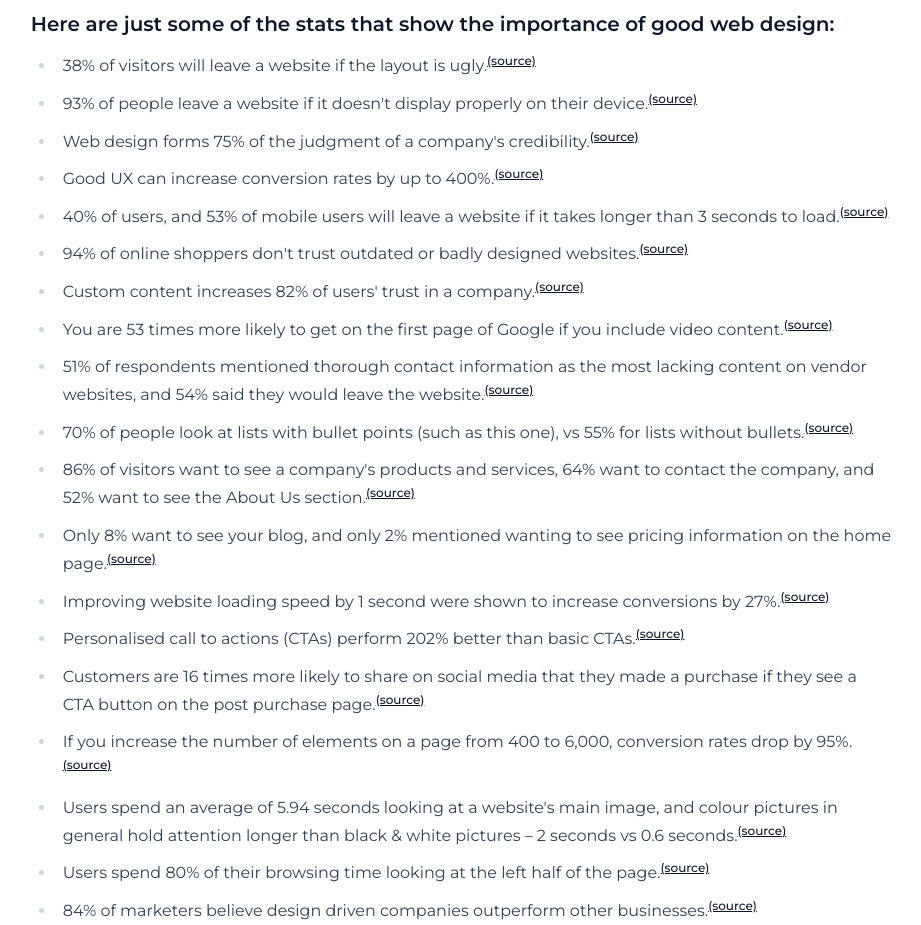
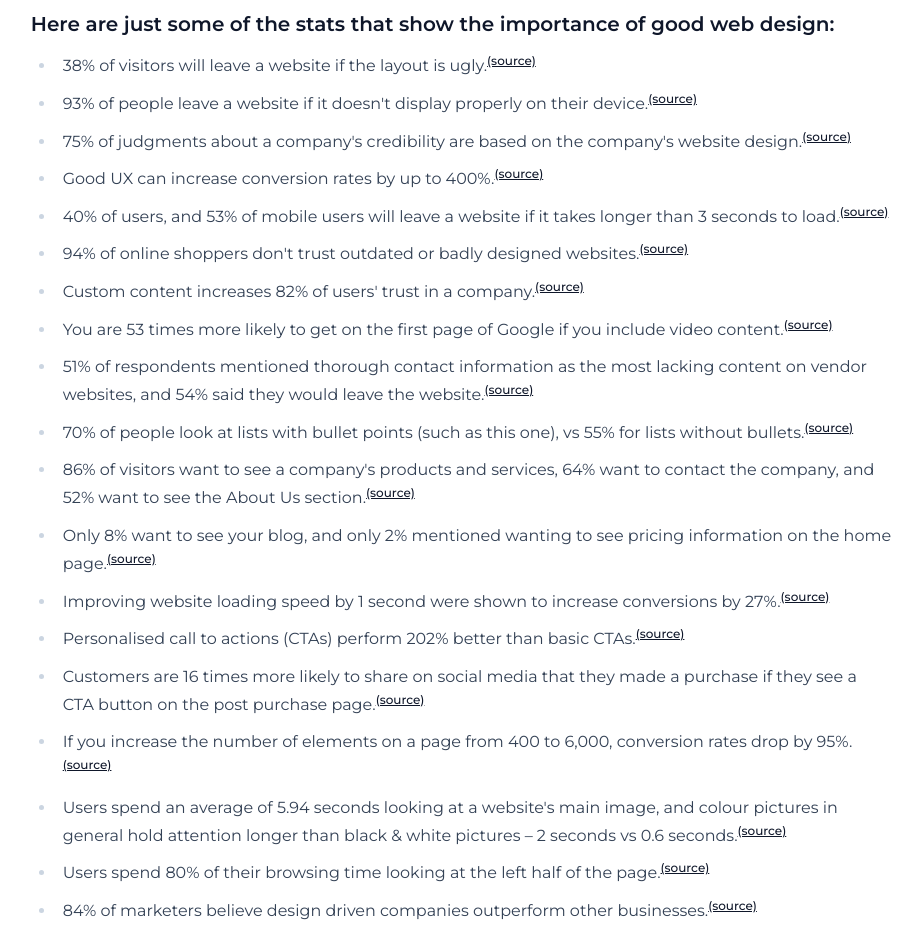
Before and after one commit to Oscar-P-E/your-next-web-design, a Next.js app: page /about in a window 1280 px wide. Shown: the part 2200-3125 px from the top of the page, without its empty margins (179-1100 px from the left). Built offline with nearby package versions, Linux system fonts and the light colour scheme.

Commit message:
Add source to 75% stat on landing, add links to all links

```diff
--- a/src/app/about/page.tsx
+++ b/src/app/about/page.tsx
@@ -125,8 +125,8 @@ export default function AboutPage() {
                 </sup>
               </li>
               <li>
-                Web design forms 75% of the judgment of a company&apos;s
-                credibility.
+                75% of judgments about a company&apos;s credibility are based on
+                the company&apos;s website design.
                 <sup>
                   <a href="http://credibility.stanford.edu/guidelines/index.html">
                     (source)
--- a/src/app/home/components/Services.tsx
+++ b/src/app/home/components/Services.tsx
@@ -23,7 +23,10 @@ export default function Services() {
                 Your website design accounts for about 75% of the evaluation of
                 your credibility.
                 <span className="inline-flex align-top">
-                  <a href="#" className="p-0.5 text-xs font-bold opacity-50">
+                  <a
+                    href="https://credibility.stanford.edu/guidelines/index.html"
+                    className="p-0.5 text-xs font-bold opacity-50"
+                  >
                     (source)
                   </a>
                 </span>
@@ -37,7 +40,7 @@ export default function Services() {
                 devices, and prioritises converting your visitors.
               </p> */}
               <a
-                href="#"
+                href="/contact"
                 className="mb-2 mt-auto flex items-center gap-2 rounded-3xl bg-black bg-opacity-10 px-4 py-2.5 text-lg font-semibold text-white opacity-90 transition-all hover:bg-white hover:text-black"
               >
                 <ArrowUpRightIcon className="h-7 w-7" />
@@ -75,7 +78,7 @@ export default function Services() {
                 conversion optimised using data-supported practices.
               </p>
               <a
-                href="#"
+                href="/contact"
                 className="mb-2 mt-auto flex items-center gap-2 rounded-3xl bg-black bg-opacity-10 px-4 py-2.5 text-lg font-semibold text-white opacity-90 transition-all hover:bg-white hover:text-black"
               >
                 <ArrowUpRightIcon className="h-7 w-7" />
@@ -108,7 +111,7 @@ export default function Services() {
                 think outside the box.
               </p>
               <a
-                href="#"
+                href="/contact"
                 className="mb-2 mt-auto flex items-center gap-2 rounded-3xl bg-black bg-opacity-10 px-4 py-2.5 text-lg font-semibold text-white opacity-90 transition-all hover:bg-white hover:text-black"
               >
                 <ArrowUpRightIcon className="h-7 w-7" />
```
